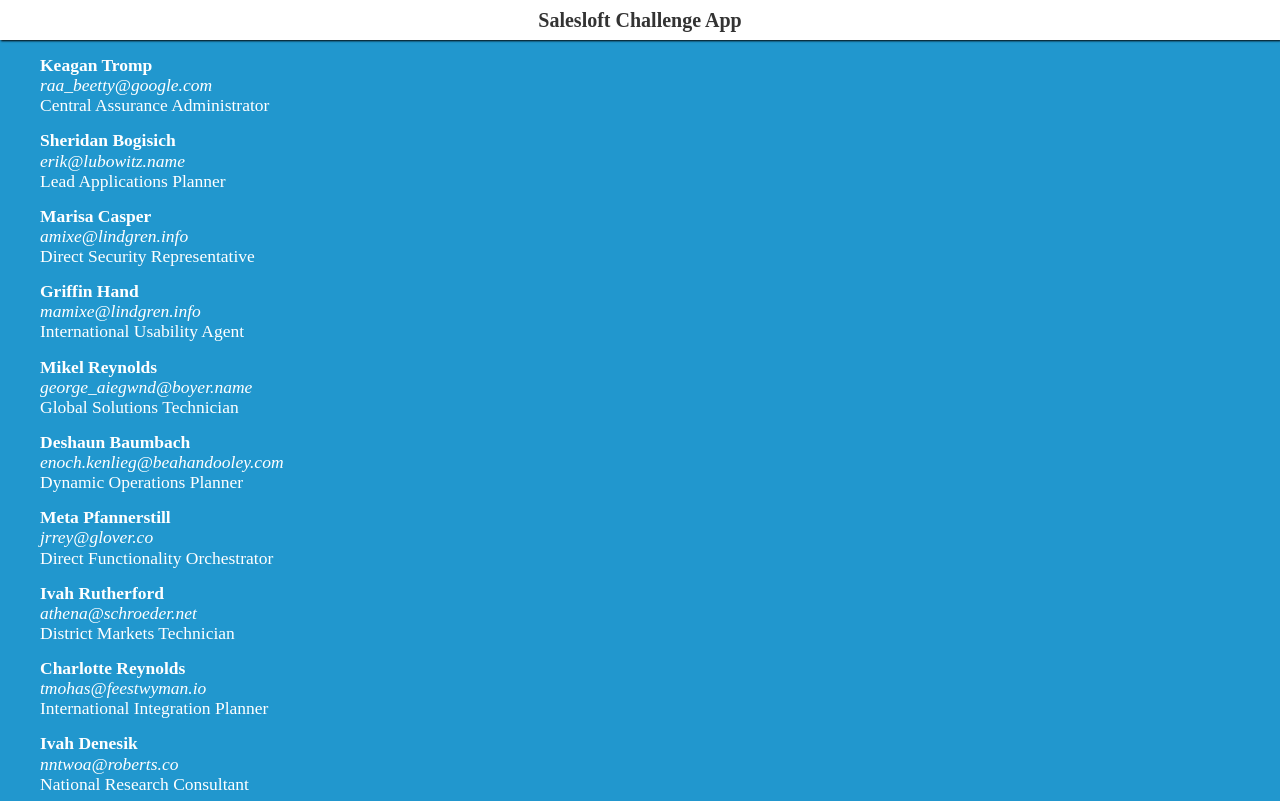
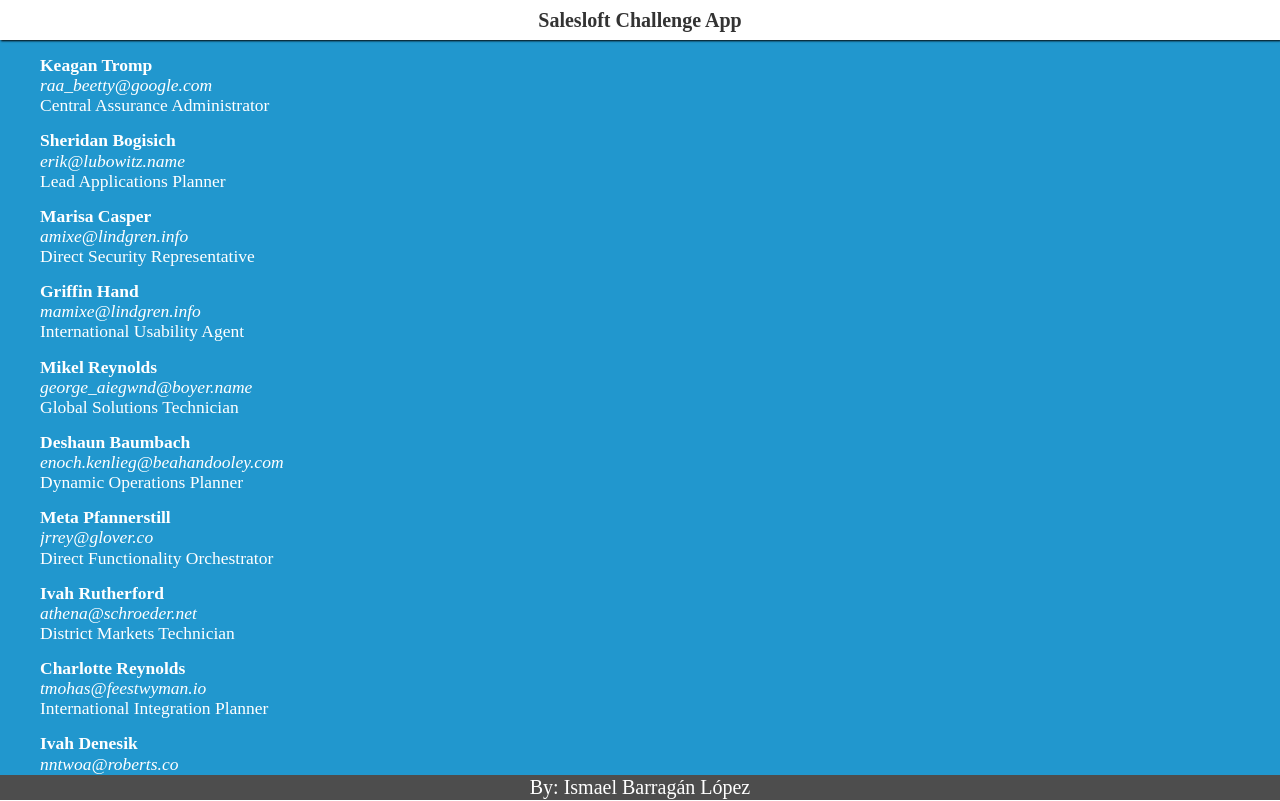
Before and after one commit to izambl/sl-exercise, a React app: page / in a window 1280 px wide. Shown: the top 801 px of the page. Built offline with nearby package versions, Linux system fonts and the light colour scheme.

Commit message:
Make main section scrollable

```diff
--- a/src/components/layout/Main/index.scss
+++ b/src/components/layout/Main/index.scss
@@ -3,6 +3,7 @@
 main {
   display: flex;
   flex-flow: row nowrap;
-  flex: 1 0 100%;
+  flex: 1 1 auto;
   background-color: $color-bg-main;
+  overflow: auto;
 }
--- a/src/styles/app.scss
+++ b/src/styles/app.scss
@@ -10,6 +10,7 @@ html {
   flex-flow: column nowrap;
   align-items: center;
   min-height: 100vh;
+  max-height: 100vh;
   background-color: $color-bg-main;
   color: #FFFFFF;
 }
--- a/webpack.dev.js
+++ b/webpack.dev.js
@@ -63,7 +63,6 @@ module.exports = {
   devServer: {
     port: 9090,
     hot: true,
-    headers: { 'Access-Control-Allow-Origin': '*' },
     historyApiFallback: true,
   },
 };
```
Also changed, not shown: src/components/index.scss (deleted).
